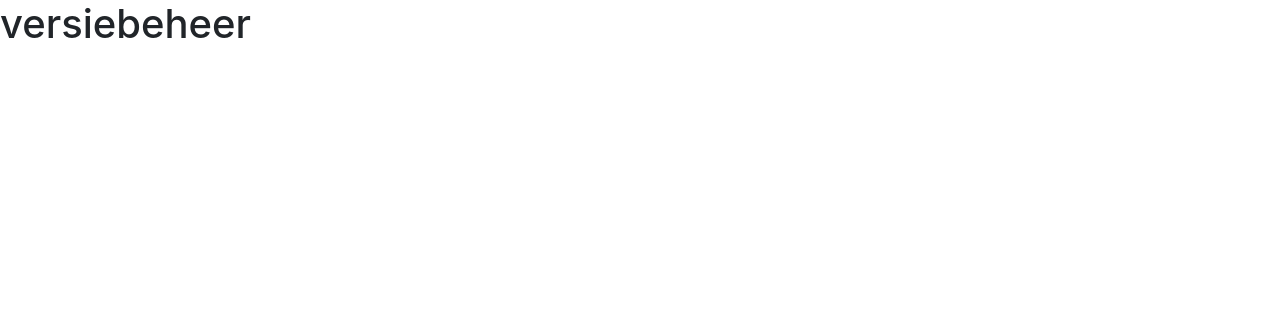
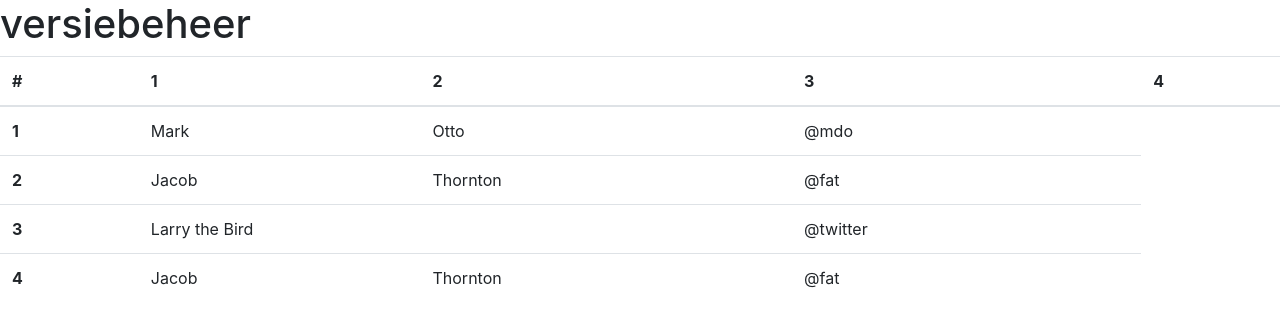
Before and after one commit to robinvanmeeuwe/intro-verbr-am1b, a plain HTML site: page index.html in a window 1280 px wide. Drawn offline with nearby package versions, Linux system fonts and the light colour scheme.

Commit message:
bootstrap tabel toegevoegd

```diff
--- a/index.html
+++ b/index.html
@@ -13,6 +13,45 @@
   <body>
     <h1>versiebeheer</h1>
 
+
+    <table class="table table-hover">
+        <thead>
+          <tr>
+            <th scope="col">#</th>
+            <th scope="col">1</th>
+            <th scope="col">2</th>
+            <th scope="col">3</th>
+            <th scope="col">4</th>
+          </tr>
+        </thead>
+        <tbody>
+          <tr>
+            <th scope="row">1</th>
+            <td>Mark</td>
+            <td>Otto</td>
+            <td>@mdo</td>
+          </tr>
+          <tr>
+            <th scope="row">2</th>
+            <td>Jacob</td>
+            <td>Thornton</td>
+            <td>@fat</td>
+          </tr>
+          <tr>
+            <th scope="row">3</th>
+            <td colspan="2">Larry the Bird</td>
+            <td>@twitter</td>
+          </tr>
+          <tr>
+            <th scope="row">4</th>
+            <td>Jacob</td>
+            <td>Thornton</td>
+            <td>@fat</td>
+          </tr>
+        </tbody>
+      </table>
+
+
     <!-- Optional JavaScript -->
     <!-- jQuery first, then Popper.js, then Bootstrap JS -->
     <script src="https://code.jquery.com/jquery-3.3.1.slim.min.js" integrity="sha384-q8i/X+965DzO0rT7abK41JStQIAqVgRVzpbzo5smXKp4YfRvH+8abtTE1Pi6jizo" crossorigin="anonymous"></script>
```
